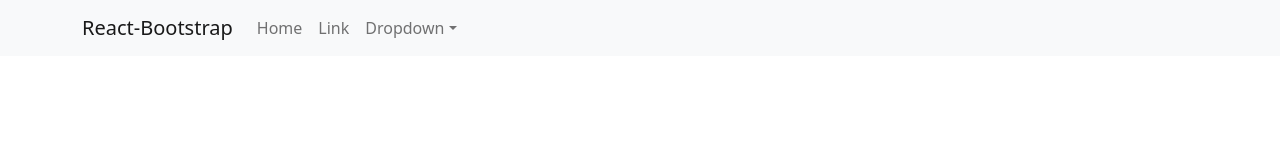
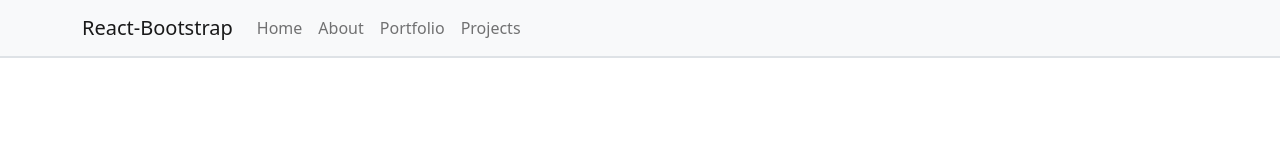
Before and after one commit to abbabawa/portfolio-website, a React (Create React App) app: page / in a window 1280 px wide. Shown: the top 160 px of the page. Built offline with nearby package versions, Linux system fonts and the light colour scheme.

Commit message:
Sidebar modified to display icons

```diff
--- a/package.json
+++ b/package.json
@@ -13,6 +13,7 @@
     "react-bootstrap": "^2.0.0-beta.6",
     "react-bootstrap-icons": "^1.5.0",
     "react-dom": "^17.0.2",
+    "react-icons": "^4.2.0",
     "react-router-dom": "^5.2.0",
     "react-scripts": "^4.0.3",
     "web-vitals": "^1.0.1"
--- a/src/App.js
+++ b/src/App.js
@@ -3,6 +3,9 @@ import Navigation from './components/Navigation';
 import 'bootstrap/dist/css/bootstrap.min.css';
 import SideBar from './components/SideBar';
 import { Route, Switch } from 'react-router';
+
+import { FaHome } from 'react-icons/fa';
+import { FcAbout } from 'react-icons/fc';
 
 function App() {
 
@@ -10,22 +13,26 @@ function App() {
 		{
 			id: 1,
 			title: 'Home',
-			icon: 'Home'
+			icon: <FaHome />,
+			url: '/home'
 		},
 		{
 			id: 2,
 			title: 'About',
-			icon: 'Home'
+			icon: <FcAbout />,
+			url: '/home'
 		},
 		{
 			id: 3,
 			title: 'Portfolio',
-			icon: 'Home'
+			icon: 'Home',
+			url: '/home'
 		},
 		{
 			id: 4,
 			title: 'Projects',
-			icon: 'Home'
+			icon: 'Home',
+			url: '/home'
 		}
 	]
   return (
@@ -35,7 +42,13 @@ function App() {
 			<Col xs="1" className="border text-center d-none">
 				<SideBar menuItems={menuItems} />
 			</Col>
+			<Col className="border">
+				<Switch>
+					<Route path="">
 
+					</Route>
+				</Switch>
+			</Col>
 		</Row>
     </Container>
   );
--- a/src/components/Navigation.js
+++ b/src/components/Navigation.js
@@ -1,6 +1,11 @@
 import React from "react"
-import { Navbar, Container, Nav, NavDropdown } from "react-bootstrap"
-const Navigation = ()=>{
+import { Navbar, Container, Nav } from "react-bootstrap"
+const Navigation = (props)=>{
+    let items = props.menuItems
+    let menuItems = []
+    items.forEach(item=>{
+        menuItems.push(<Nav.Link href={item.url}>{item.title}</Nav.Link>)
+    })
     return (
         <Navbar bg="light" expand="lg" className="">
             <Container>
@@ -8,15 +13,7 @@ const Navigation = ()=>{
                 <Navbar.Toggle aria-controls="basic-navbar-nav" />
                 <Navbar.Collapse id="basic-navbar-nav">
                     <Nav className="me-auto">
-                <Nav.Link href="#home">Home</Nav.Link>
-                <Nav.Link href="#link">Link</Nav.Link>
-                <NavDropdown title="Dropdown" id="basic-nav-dropdown">
-                    <NavDropdown.Item href="#action/3.1">Action</NavDropdown.Item>
-                    <NavDropdown.Item href="#action/3.2">Another action</NavDropdown.Item>
-                    <NavDropdown.Item href="#action/3.3">Something</NavDropdown.Item>
-                    <NavDropdown.Divider />
-                    <NavDropdown.Item href="#action/3.4">Separated link</NavDropdown.Item>
-                </NavDropdown>
+                        {menuItems}
                     </Nav>
                 </Navbar.Collapse>
             </Container>
--- a/src/components/SideBar.js
+++ b/src/components/SideBar.js
@@ -1,14 +1,14 @@
 import { Nav } from "react-bootstrap"
 
-const SideBar = ()=>{
+const SideBar = (props)=>{
+    let items = props.menuItems
+    let menuItems = []
+    items.forEach(item=>{
+        menuItems.push(<Nav.Link href={item.url}>{item.icon}</Nav.Link>)
+    })
     return (
         <Nav defaultActiveKey="/home" className="flex-column">
-            <Nav.Link href="/home">Active</Nav.Link>
-            <Nav.Link eventKey="link-1">Link</Nav.Link>
-            <Nav.Link eventKey="link-2">Link</Nav.Link>
-            <Nav.Link eventKey="disabled" disabled>
-                Disabled
-            </Nav.Link>
+            {menuItems}
         </Nav>
     )
 }
```
Also changed, not shown: 2 other files (tests, documents, lock files or other folders). Lines whose indentation alone changed are shown as unchanged.
